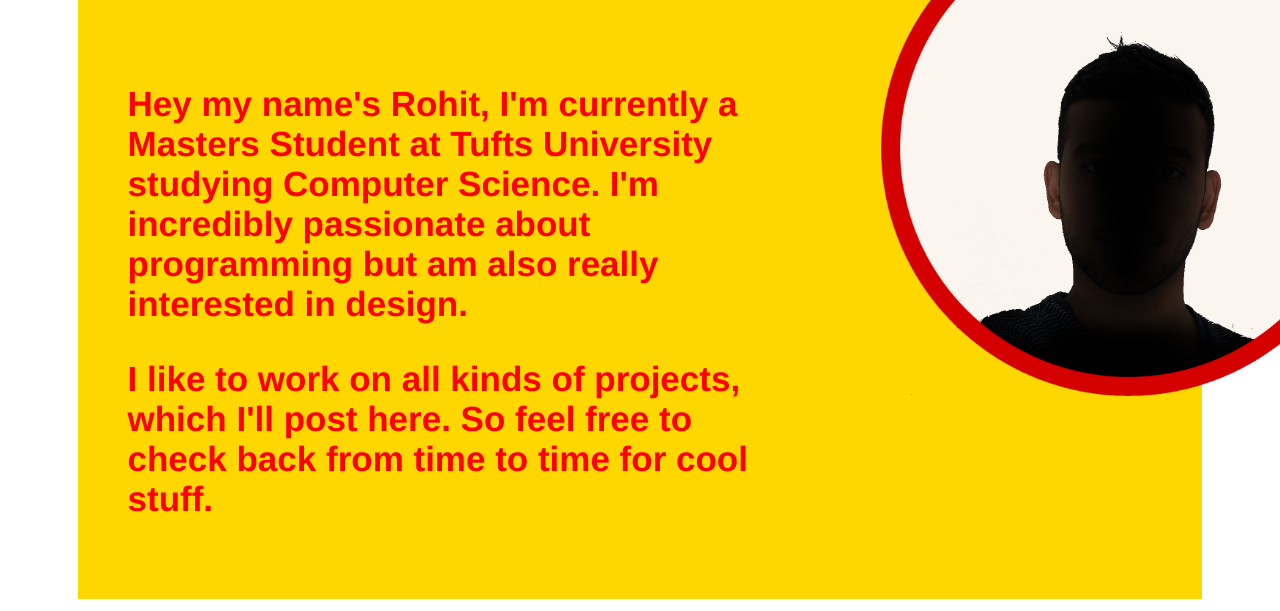
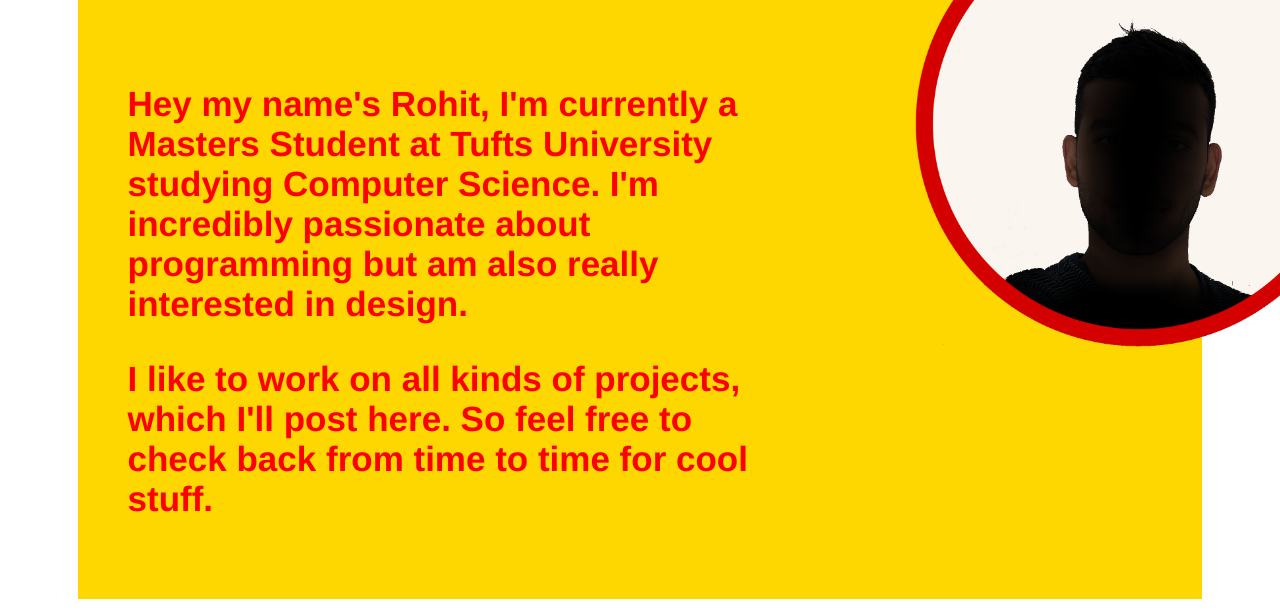
Before and after one commit to rohitk05/rohitk05.github.io, a plain HTML site: page bio.html in a window 1280 px wide. Shown: the part 189-800 px from the top of the page. Drawn offline with Linux system fonts and the light colour scheme.

Commit message:
Changed size and alignment of profile picture.

```diff
--- a/bio.css
+++ b/bio.css
@@ -24,8 +24,8 @@
 #profile {
 
 	position: absolute;
-	height: 500px;
-	left: 800px;
+	height: 450px;
+	left: 835px;
 	top: -100px;
 
 
```
